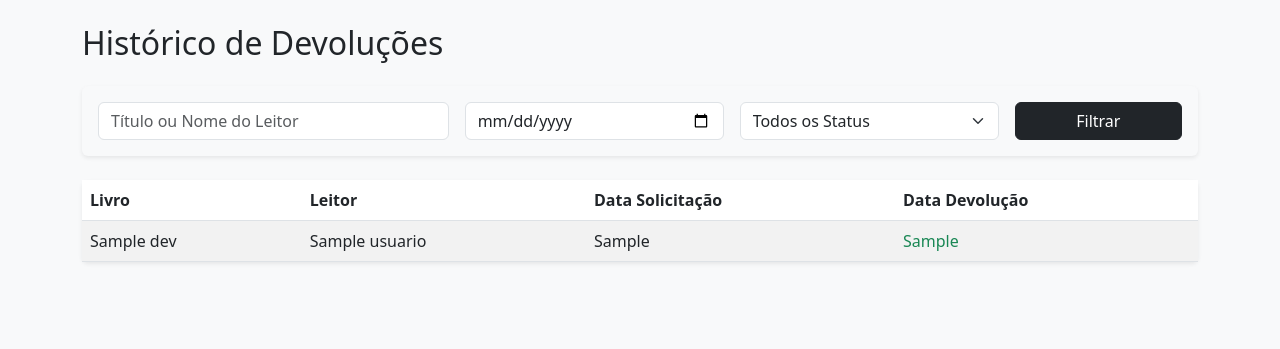
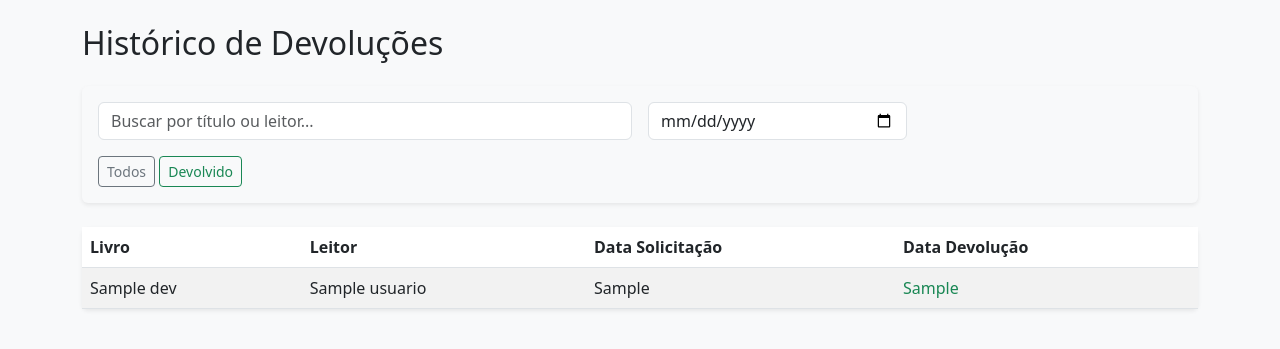
Before and after one commit to urubunet/uab-IFTO, a Python web app: template biblioteca_digital/app/templates/buscar_devolucoes.html in a window 1280 px wide. Shown: the part 56-405 px from the top of the page. Run offline with Jinja, Linux system fonts and the light colour scheme; the template is opened without the code that fills it: most values are stand-ins (such as "Sample title", 1, 10 or a date in 2020).

Commit message:
UI: Refinamento de menu e busca de devoluções

```diff
--- a/biblioteca_digital/app/templates/buscar_devolucoes.html
+++ b/biblioteca_digital/app/templates/buscar_devolucoes.html
@@ -4,28 +4,23 @@
 <h2 class="mb-4">Histórico de Devoluções</h2>
 
 <div class="card p-3 mb-4 bg-light shadow-sm">
-    <form action="{{ url_for('emprestimo.buscar_devolucoes_view') }}" method="GET" class="row g-3">
-        <div class="col-md-4">
-            <input type="text" name="busca" class="form-control" placeholder="Título ou Nome do Leitor" value="{{ request.args.get('busca', '') }}">
+    <div class="row g-3">
+        <div class="col-md-6">
+            <input type="text" id="buscaDevolucao" class="form-control" placeholder="Buscar por título ou leitor...">
         </div>
         <div class="col-md-3">
-            <input type="date" name="data_devolucao" class="form-control" value="{{ request.args.get('data_devolucao', '') }}">
+            <input type="date" id="dataDevolucao" class="form-control">
         </div>
-        <div class="col-md-3">
-            <select name="status" class="form-select">
-                <option value="">Todos os Status</option>
-                <option value="DEVOLVIDO" {% if request.args.get('status') == 'DEVOLVIDO' %}selected{% endif %}>Devolvido</option>
-            </select>
-        </div>
-        <div class="col-md-2">
-            <button type="submit" class="btn btn-dark w-100">Filtrar</button>
-        </div>
-    </form>
+    </div>
+    <div class="mt-3">
+        <button class="btn btn-outline-secondary btn-sm" onclick="filtrarStatus('')">Todos</button>
+        <button class="btn btn-outline-success btn-sm" onclick="filtrarStatus('DEVOLVIDO')">Devolvido</button>
+    </div>
 </div>
 
 <div class="card shadow-sm">
     <div class="table-responsive">
-        <table class="table table-striped mb-0">
+        <table class="table table-striped mb-0" id="tabelaDevolucoes">
             <thead>
                 <tr>
                     <th>Livro</th>
@@ -36,7 +31,7 @@
             </thead>
             <tbody>
                 {% for dev in devolucoes %}
-                <tr>
+                <tr class="linha-devolucao" data-status="{{ dev.status }}">
                     <td>{{ dev.titulo }}</td>
                     <td>{{ dev.usuario }}</td>
                     <td>{{ dev.data_solicitacao }}</td>
@@ -49,4 +44,31 @@
         </table>
     </div>
 </div>
+
+<script>
+    function filtrar() {
+        const busca = document.getElementById('buscaDevolucao').value.toLowerCase();
+        const data = document.getElementById('dataDevolucao').value;
+        const linhas = document.querySelectorAll('.linha-devolucao');
+
+        linhas.forEach(linha => {
+            const texto = linha.innerText.toLowerCase();
+            const dataLinha = linha.querySelector('td:nth-child(4)').innerText; // Simples para exemplo
+
+            if (texto.includes(busca) && (data === "" || dataLinha.includes(data))) {
+                linha.style.display = "";
+            } else {
+                linha.style.display = "none";
+            }
+        });
+    }
+
+    document.getElementById('buscaDevolucao').addEventListener('keyup', filtrar);
+    document.getElementById('dataDevolucao').addEventListener('change', filtrar);
+
+    function filtrarStatus(status) {
+        // Implementação simplificada de filtragem por status visual
+        console.log("Filtrar por:", status);
+    }
+</script>
 {% endblock %}
--- a/biblioteca_digital/app/templates/layout.html
+++ b/biblioteca_digital/app/templates/layout.html
@@ -44,7 +44,7 @@
                         <a class="nav-link" href="{{ url_for('admin.cadastrar_biblio_view') }}">Novo Bibliotecário</a>
                     </li>
                     <li class="nav-item">
-                        <a class="nav-link" href="{{ url_for('admin.cadastrar_admin') }}">Cadastrar Admins</a>
+                        <a class="nav-link" href="{{ url_for('admin.cadastrar_admin_view') }}">Novo Admin</a>
                     </li>
                     {% endif %}
                     <li class="nav-item">
```
Also changed, not shown: 01markdow.md (+11 -6 lines), 3 other files.
